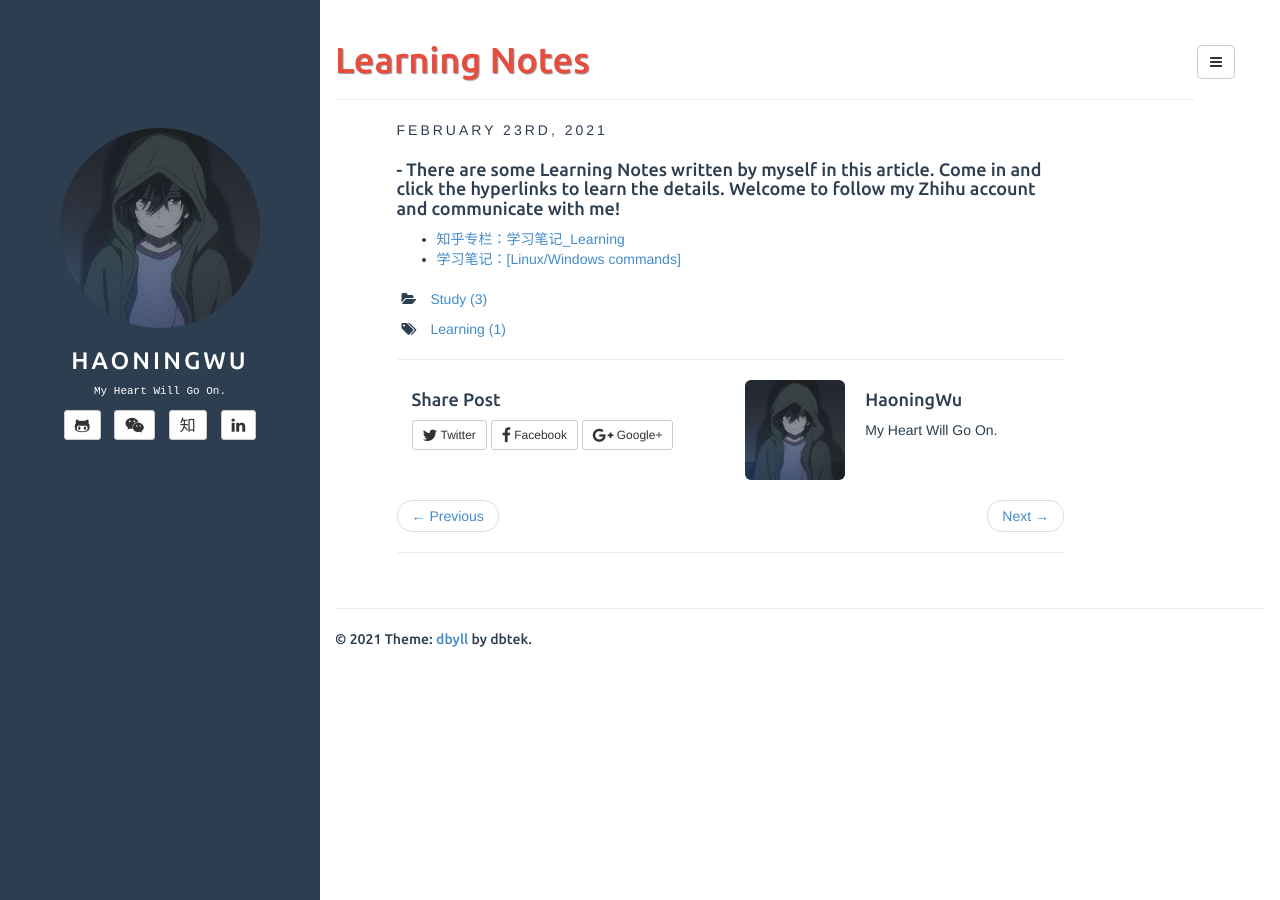
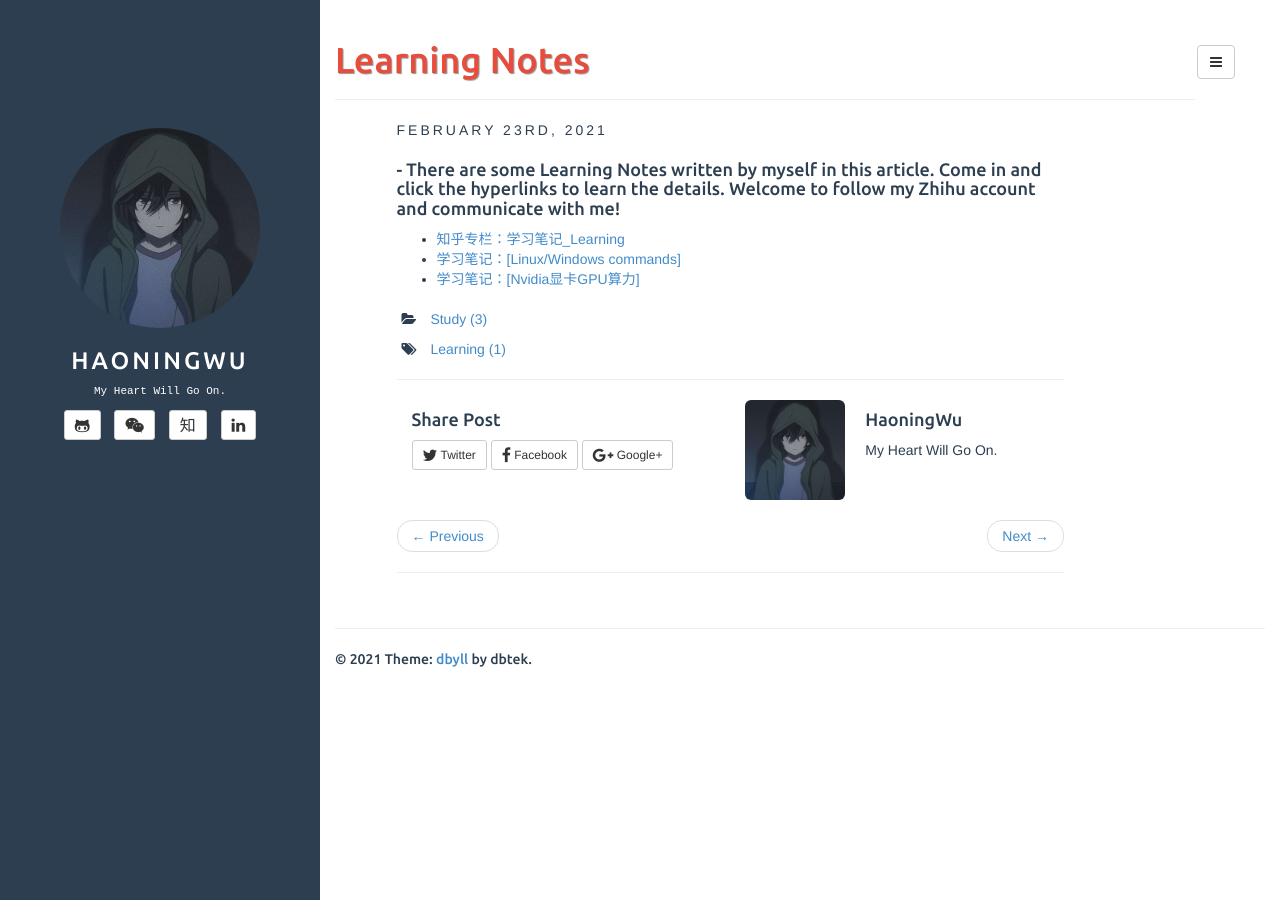
Before and after one commit to haoningwu3639/haoningwu3639.github.io, a Jekyll site: the page built from _posts/2021-02-23-learning_notes.md, in a window 1280 px wide. Built offline with Jekyll 4.4.1, drawn with Linux system fonts in a browser that asks for light colours; comment, search, counter and statistics services are not loaded.

Commit message:
Update 2021-02-23-learning_notes.md

```diff
--- a/_posts/2021-02-23-learning_notes.md
+++ b/_posts/2021-02-23-learning_notes.md
@@ -13,3 +13,4 @@ description: Hey! There are some Learning Notes written by myself in this articl
 
 - [知乎专栏：学习笔记_Learning](https://www.zhihu.com/column/c_1334249553608761344)
 - [学习笔记：[Linux/Windows commands]](https://zhuanlan.zhihu.com/p/345000643)
+- [学习笔记：[Nvidia显卡GPU算力]](https://zhuanlan.zhihu.com/p/353518340)
```
